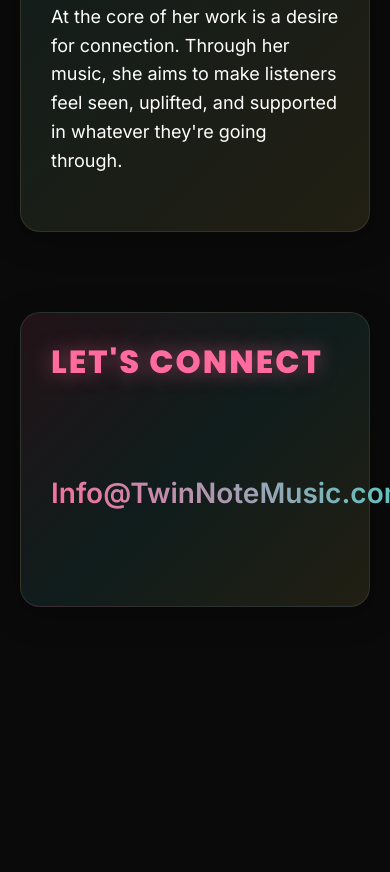
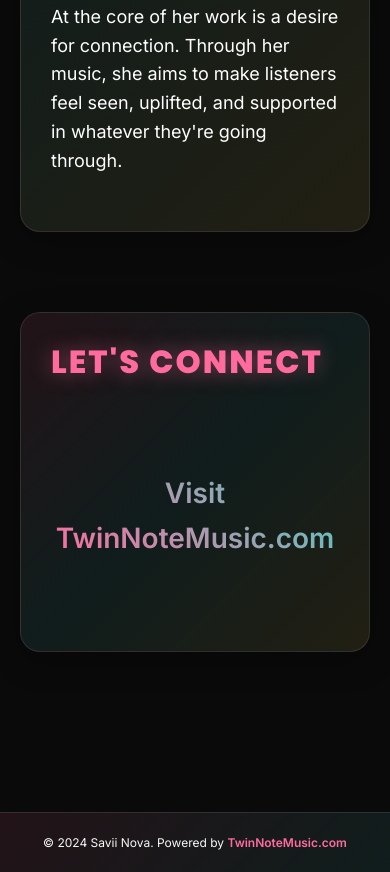
Before and after one commit to mnliable/savii-twinnote, a plain HTML site: page index.html in a window 390 px wide. Shown: the part 4909-5781 px from the top of the page. Before the commit the page ends 5616 px from the top, so only its background shows below. Drawn offline with Linux system fonts and the light colour scheme.

Commit message:
Add footer with TwinNoteMusic.com link and update CTA to point to twinnotemusic.com

```diff
--- a/index.html
+++ b/index.html
@@ -614,6 +614,43 @@
             text-shadow: 0 5px 15px rgba(255, 107, 157, 0.5);
         }
 
+        .footer {
+            background: linear-gradient(135deg,
+                rgba(255, 107, 157, 0.1),
+                rgba(78, 205, 196, 0.1)
+            );
+            backdrop-filter: blur(10px);
+            border-top: 1px solid rgba(255, 255, 255, 0.1);
+            padding: 30px 0;
+            margin-top: 80px;
+            text-align: center;
+        }
+
+        .footer-content {
+            max-width: 1200px;
+            margin: 0 auto;
+            padding: 0 var(--content-border);
+        }
+
+        .footer-content p {
+            color: var(--text-color-secondary);
+            font-size: 14px;
+            margin: 0;
+            line-height: 1.6;
+        }
+
+        .footer-content a {
+            color: var(--accent-color);
+            text-decoration: none;
+            font-weight: 600;
+            transition: all 0.3s ease;
+        }
+
+        .footer-content a:hover {
+            color: var(--accent-secondary);
+            text-shadow: 0 0 10px rgba(78, 205, 196, 0.5);
+        }
+
         @media (max-width: 768px) {
             .header {
                 margin-top: 200px;
@@ -690,6 +727,19 @@
             .quote::after {
                 bottom: -20px;
                 right: -20px;
+            }
+
+            .footer {
+                padding: 20px 0;
+                margin-top: 60px;
+            }
+
+            .footer-content {
+                padding: 0 var(--mobile-border);
+            }
+
+            .footer-content p {
+                font-size: 12px;
             }
         }
 
@@ -811,10 +861,16 @@
         <section class="section fade-in">
             <h2 class="section-title">LET'S CONNECT</h2>
             <div class="connect-info">
-                <a href="mailto:Info@TwinNoteMusic.com" class="contact-email">Info@TwinNoteMusic.com</a>
+                <a href="https://twinnotemusic.com" class="contact-email">Visit TwinNoteMusic.com</a>
             </div>
         </section>
     </div>
+
+    <footer class="footer">
+        <div class="footer-content">
+            <p>&copy; 2024 Savii Nova. Powered by <a href="https://twinnotemusic.com" target="_blank" rel="noopener noreferrer">TwinNoteMusic.com</a></p>
+        </div>
+    </footer>
     <script>
         const observerOptions = {
             threshold: 0.1,
```
